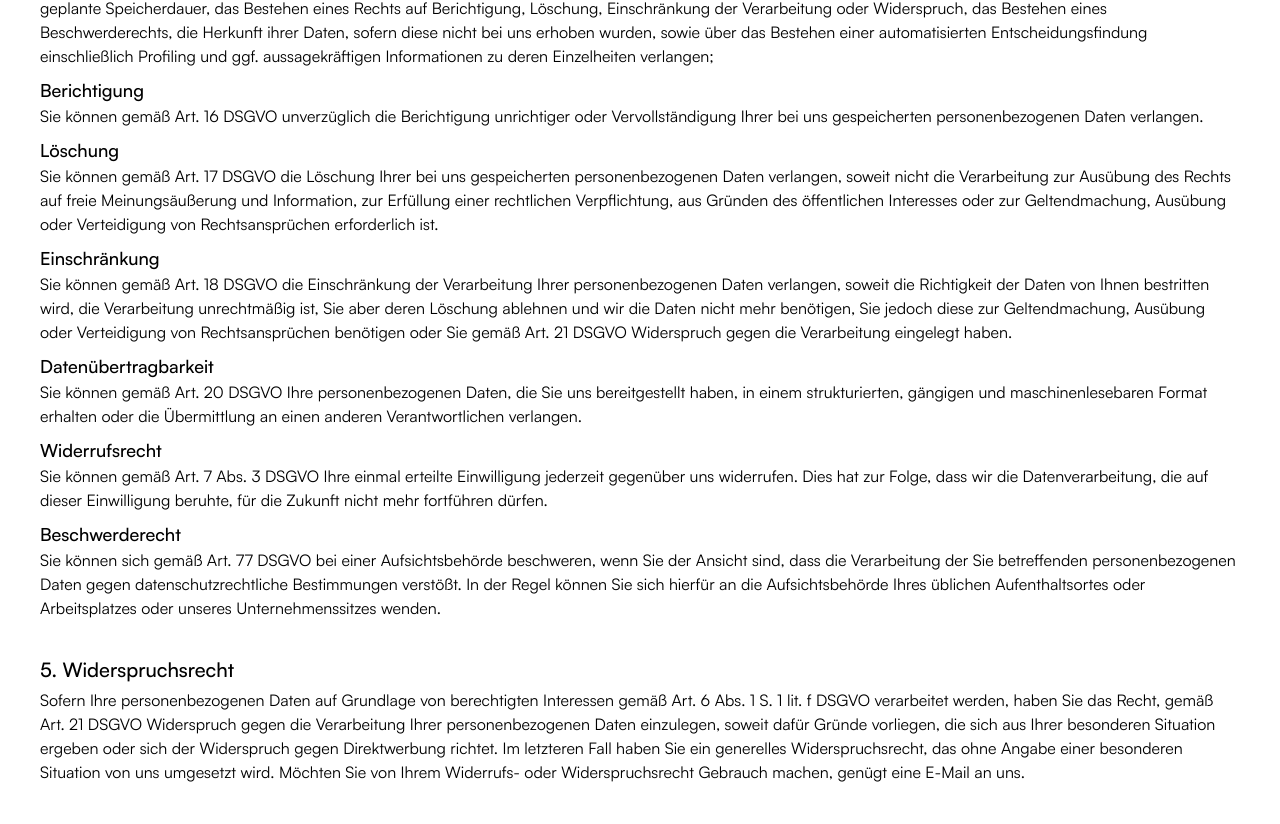
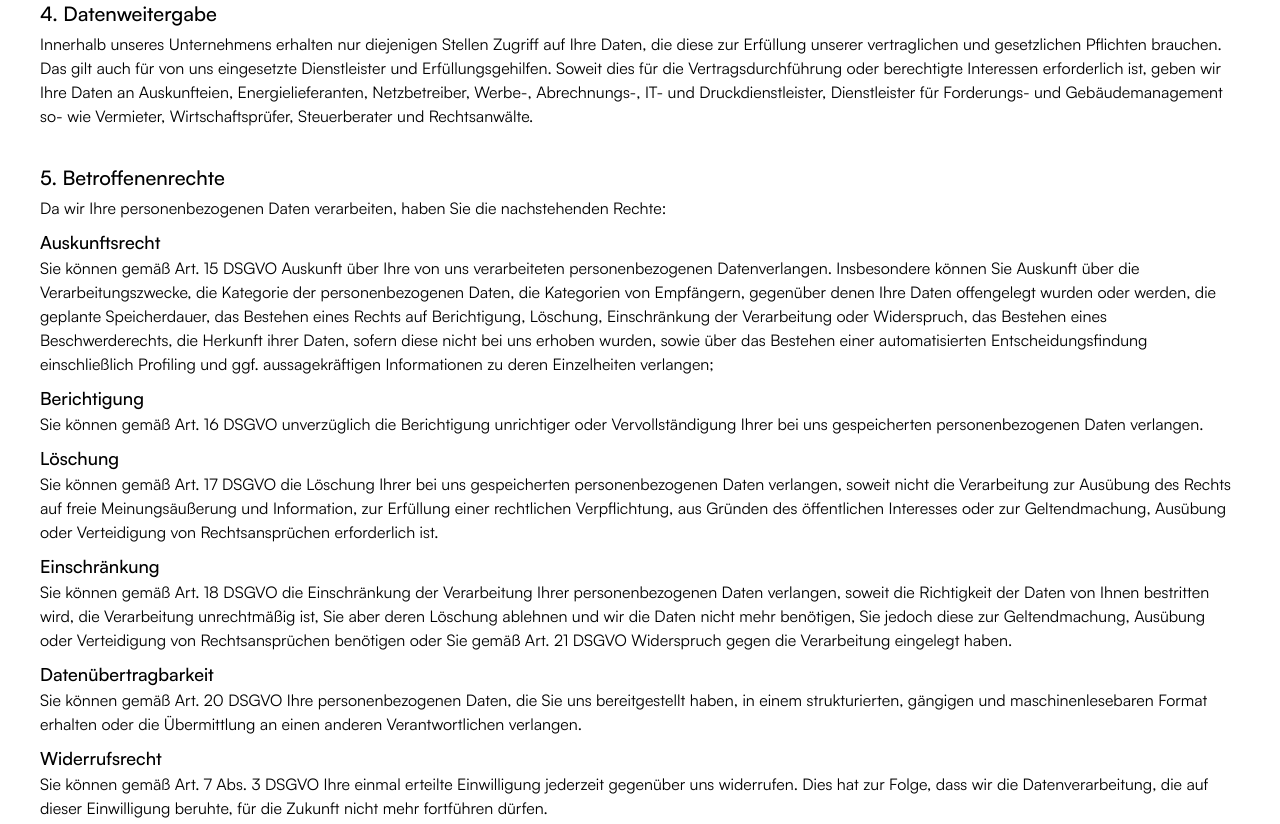
Before and after one commit to oskarlatussek/Lumix-website-new, a Next.js app: page /datenschutz in a window 1280 px wide. Shown: the part 3708-4532 px from the top of the page. Built offline with nearby package versions, Linux system fonts and the light colour scheme.

Commit message:
update datenschutz6

```diff
--- a/pages/_app.tsx
+++ b/pages/_app.tsx
@@ -13,7 +13,6 @@ function MyApp({ Component, pageProps }: AppProps) {
       <Head>
         <title>Lumix Solar | Solaranlagen & Batteriespeicher</title>
         <meta name="description" content="Solaranlagen und Batteriespeicher in Mannheim, der Pfalz und der Rhein-Neckar Region. Individuelle Beratung, Planung und professionelle Montage." />
-        <meta name="robots" content="noodp,noydir" />
       </Head>
       <Toolbar dark />
       <main className=''>
--- a/pages/datenschutz.tsx
+++ b/pages/datenschutz.tsx
@@ -40,17 +40,19 @@ const DatenschutzPage: NextPage = () => {
                     Einwilligung ist jede von der betroffenen Person freiwillig für den bestimmten Fall in informierter Weise und unmissverständlich abgegebene Willensbekundung in Form einer Erklärung oder einer
                     sonstigen eindeutigen bestätigenden Handlung, mit der die betroffene Person zu verstehen gibt, dass sie mit der Verarbeitung der sie betreffenden personenbezogenen Daten einverstanden ist.
                     <br /><br /><h5 className="text-xl font-medium mb-1 mt-3">2. Verantwortlicher und Datenschutzbeauftragter</h5>
-                    Verantwortlicher für die Verarbeitung personenbezogener Daten gemäß Art. 4 Nr. 7 DSGVO ist: Lumix Solar GbR, Strahlenburgstraße 27, 68219 Mannheim, Deutschland, info@lumix.solar
+                    Verantwortlicher für die Verarbeitung personenbezogener Daten gemäß Art. 4 Nr. 7 DSGVO ist: Lumix Solar GmbH, Strahlenburgstraße 27, 68219 Mannheim, Deutschland, info@lumix.solar
                     Ist nachfolgend von "wir", "uns" oder "Lumix" die Rede, ist dieses Unternehmen gemeint. Datenschutzrechtliche Fragen können postalisch oder per E-Mail gestellt werden. Verwenden Sie bitte folgende E-Mail-Adresse: info@lumix.solar
                     <br /><br /><h5 className="text-xl font-medium mb-1 mt-3">3. Verarbeitung personenbezogener Daten sowie Art und Zweck von deren Verwendung</h5>
                     Wir verarbeiten personenbezogene Daten ausschließlich im rechtmäßigen Rahmen der einschlägigen Rechtsnormen und ggfs. Ihrer Einwilligung. Personenbezogene Daten sind all jene Informationen, die sich auf eine natürliche Person beziehen oder zumindest beziehbar sind und so Rückschlüsse auf deren Persönlichkeit erlauben.
                     Verarbeitung ist jeder mit oder ohne Hilfe automatisierter Verfahren ausgeführte Vorgang oder jede solche Vorgangsreihe im Zusammenhang mit personenbezogenen Daten wie das Erheben, das Erfassen, die Organisation, das Ordnen, die Speicherung, die Anpassung oder Veränderung, das Auslesen, das Abfragen, die Verwendung, die Offenlegung durch Übermittlung, Verbreitung oder eine andere Form der Bereitstellung, den Abgleich oder die Verknüpfung, die Einschränkung, das Löschen oder die Vernichtung.
                     Unsere Webseite ist nicht für Personen unter 16 Jahren vorgesehen, und wir beabsichtigen nicht, personenbezogene Daten von Besuchern der Webseite, die unter 16 Jahre alt sind, zu erfassen. Wir haben jedoch keine Möglichkeit, das Alter der Besucher zu verifizieren. Daher empfehlen wir Eltern, die Online-Aktivitäten ihrer Kinder zu überwachen, um zu verhindern, dass deren personenbezogene Daten ohne elterliche Einwilligung erfasst werden. Wenn Sie vermuten, dass wir personenbezogene Daten eines Minderjährigen ohne Einwilligung erfasst haben, kontaktieren Sie uns bitte per E-Mail unter info@lumix.solar. Wir werden daraufhin die Löschung dieser Daten veranlassen.
                     <h6 className="text-lg font-medium mt-2">3.1 Kundendienst</h6>
-                    Wenn Sie sich mit unserem Kundendienst in Verbindung setzen, verwenden wir die von Ihnen übermittelten personenbezogenen Daten, um Ihre Frage zu beantworten oder Ihre Beanstandung zu bearbeiten. Die Rechtsgrundlage für diese Verarbeitung von personenbezogenen Daten besteht darin, dass sie für die Erfüllung eines Vertrags, wie in der DSGVO definiert, erforderlich ist. Wir verarbeiten die folgenden personenbezogenen Daten für Kundendienstzwecke:
-                    <br />• Name
-                    <br />• Kontaktdaten
-                    <br />• Kommentare (sofern zutreffend)
+                    Wenn Sie sich mit unserem Kundendienst in Verbindung setzen, verwenden wir die von Ihnen übermittelten personenbezogenen Daten, um Ihre Frage zu beantworten oder Ihre Beanstandung zu bearbeiten. Die Rechtsgrundlage für diese Verarbeitung von personenbezogenen Daten besteht darin, dass sie für die Erfüllung eines Vertrags, wie in der DSGVO definiert, erforderlich ist. Die von uns verarbeiteten personenbezogenen Daten können umfassen:
+                    <br />• Kontaktdaten (z. B. Name, Adressdaten, Kundennummer)
+                    <br />• Auftragsdaten (z. B. Vertragskonto, SEPA-Lastschriftmandat, Lieferbeginn, -ende, Angaben zur bisherigen Strom- oder Erdgaslieferung und zur Zahlweise sowie die Daten Ihres Anschlusses (z. B. Zählernummer))
+                    <br />• Daten, die wir von Energieversorgern, Ihrem zuständigen Netzbetreiber oder über den Fernzugriff auf Ihre Anlage erhalten (z. B. Energieverbrauch, Messwerte, die Identifikations-nummer der Marktlokation)
+                    <br />• Informationen zu Beratungsgesprächen, objekt- und anlagenspezifische Energieverbrauchsdaten, energierelevante Angaben zum Nutzungs- und Verbrauchsverhalten sowie zu vorhandener Haus- und Haushaltstechnik, Angaben zum Beratungsergebnis (z. B. Empfehlung zum effektiven Energieeinsatz, Effizienzmaßnahmen)
+                    <br />• Angaben zur bisher eingesetzten Energietechnik, Daten zum Objekt (z. B. Gebäude, Ausstattung, Lage), Angaben zur bereitgestellten Energietechnik, objekt- und anlagenspezifische Energieverbrauchsdaten
                     <h6 className="text-lg font-medium mt-2">3.2 Umfragen zur Kundenzufriedenheit</h6>
                     Um sicherzustellen, dass unsere Dienste auf Ihre Präferenzen abgestimmt sind, können personenbezogene Daten, die Sie an unsere Kundendienstabteilung übermitteln, für Aktivitäten wie beispielsweise Umfragen zur Kundenzufriedenheit verwendet werden. Die Rechtsgrundlage für diese Verarbeitungsaktivität besteht darin, dass sie erforderlich ist, um ein legitimes Interesse von Lumix (Kundenzufriedenheit), wie in der DSGVO definiert, zu verfolgen. Dies betrifft dieselben personenbezogenen Daten, wie unter Nr. 2 aufgelistet.
                     <h6 className="text-lg font-medium mt-2">3.3 Marketingmitteilungen</h6>
@@ -76,7 +78,9 @@ const DatenschutzPage: NextPage = () => {
                     <br />• für den Fall, dass für die Weitergabe nach Art. 6 Abs. 1 S. 1 lit. c DSGVO eine gesetzliche Verpflichtung besteht, sowie dies gesetzlich zulässig und nach Art. 6 Abs. 1 S. 1 lit. b DSGVO für die Abwicklung von Vertragsverhältnissen mit Ihnen erforderlich ist.
                     <br />Weitergabe an Restaurants
                     <br />Lumix gibt Ihre personenbezogenen Daten (Name, Kontaktdaten, Bestellung) an das von Ihnen ausgewählte Restaurant weiter, damit das Restaurant Ihre Bestellung liefern kann. Da Sie ein direkter Kunde des Restaurants sind, hat das Restaurant eine eigene Verantwortung und eigene Pflichten im Hinblick auf die Verarbeitung Ihrer personenbezogenen Daten. Sofern Sie Fragen zum Umgang mit Ihren personenbezogenen Daten seitens des Restaurants haben, sollten Sie sich direkt mit dem Restaurant in Verbindung setzen.
-                    <br /><br /><h5 className="text-xl font-medium mb-1 mt-3">4. Betroffenenrechte</h5>
+                    <br /><br /><h5 className="text-xl font-medium mb-1 mt-3">4. Datenweitergabe</h5>
+                    Innerhalb unseres Unternehmens erhalten nur diejenigen Stellen Zugriff auf Ihre Daten, die diese zur Erfüllung unserer vertraglichen und gesetzlichen Pflichten brauchen. Das gilt auch für von uns eingesetzte Dienstleister und Erfüllungsgehilfen. Soweit dies für die Vertragsdurchführung oder berechtigte Interessen erforderlich ist, geben wir Ihre Daten an Auskunfteien, Energielieferanten, Netzbetreiber, Werbe-, Abrechnungs-, IT- und Druckdienstleister, Dienstleister für Forderungs- und Gebäudemanagement so- wie Vermieter, Wirtschaftsprüfer, Steuerberater und Rechtsanwälte.
+                    <br /><br /><h5 className="text-xl font-medium mb-1 mt-3">5. Betroffenenrechte</h5>
                     Da wir Ihre personenbezogenen Daten verarbeiten, haben Sie die nachstehenden Rechte:
                     <h6 className="text-lg font-medium mt-2">Auskunftsrecht</h6>
                     Sie können gemäß Art. 15 DSGVO Auskunft über Ihre von uns verarbeiteten personenbezogenen Datenverlangen. Insbesondere können Sie Auskunft über die Verarbeitungszwecke, die Kategorie der personenbezogenen Daten, die Kategorien von Empfängern, gegenüber denen Ihre Daten offengelegt wurden oder werden, die geplante Speicherdauer, das Bestehen eines Rechts auf Berichtigung, Löschung, Einschränkung der Verarbeitung oder Widerspruch, das Bestehen eines Beschwerderechts, die Herkunft ihrer Daten, sofern diese nicht bei uns erhoben wurden, sowie über das Bestehen einer automatisierten Entscheidungsfindung einschließlich Profiling und ggf. aussagekräftigen Informationen zu deren Einzelheiten verlangen;
@@ -92,17 +96,17 @@ const DatenschutzPage: NextPage = () => {
                     Sie können gemäß Art. 7 Abs. 3 DSGVO Ihre einmal erteilte Einwilligung jederzeit gegenüber uns widerrufen. Dies hat zur Folge, dass wir die Datenverarbeitung, die auf dieser Einwilligung beruhte, für die Zukunft nicht mehr fortführen dürfen.
                     <h6 className="text-lg font-medium mt-2">Beschwerderecht</h6>
                     Sie können sich gemäß Art. 77 DSGVO bei einer Aufsichtsbehörde beschweren, wenn Sie der Ansicht sind, dass die Verarbeitung der Sie betreffenden personenbezogenen Daten gegen datenschutzrechtliche Bestimmungen verstößt. In der Regel können Sie sich hierfür an die Aufsichtsbehörde Ihres üblichen Aufenthaltsortes oder Arbeitsplatzes oder unseres Unternehmenssitzes wenden.
-                    <br /><br /><h5 className="text-xl font-medium mb-1 mt-3">5. Widerspruchsrecht</h5>
+                    <br /><br /><h5 className="text-xl font-medium mb-1 mt-3">6. Widerspruchsrecht</h5>
                     Sofern Ihre personenbezogenen Daten auf Grundlage von berechtigten Interessen gemäß Art. 6 Abs. 1 S. 1 lit. f DSGVO verarbeitet werden, haben Sie das Recht, gemäß Art. 21 DSGVO Widerspruch gegen die Verarbeitung Ihrer personenbezogenen Daten einzulegen, soweit dafür Gründe vorliegen, die sich aus Ihrer besonderen Situation ergeben oder sich der Widerspruch gegen Direktwerbung richtet. Im letzteren Fall haben Sie ein generelles Widerspruchsrecht, das ohne Angabe einer besonderen Situation von uns umgesetzt wird. Möchten Sie von Ihrem Widerrufs- oder Widerspruchsrecht Gebrauch machen, genügt eine E-Mail an uns.
-                    <br /><br /><h5 className="text-xl font-medium mb-1 mt-3">6. Dauer, für die die personenbezogenen Daten gespeichert werden</h5>
+                    <br /><br /><h5 className="text-xl font-medium mb-1 mt-3">7. Dauer, für die die personenbezogenen Daten gespeichert werden</h5>
                     Das Kriterium für die Dauer der Speicherung von personenbezogenen Daten ist die jeweilige gesetzliche Aufbewahrungsfrist. Nach Ablauf der Frist werden die entsprechenden Daten gelöscht, sofern sie nicht mehr zur Vertragserfüllung oder Vertragsanbahnung erforderlich sind.
-                    <br /><br /><h5 className="text-xl font-medium mb-1 mt-3">7. Bestehen einer automatisierten Entscheidungsfindung</h5>
+                    <br /><br /><h5 className="text-xl font-medium mb-1 mt-3">8. Bestehen einer automatisierten Entscheidungsfindung</h5>
                     Als verantwortungsbewusstes Unternehmen verzichten wir auf eine automatische Entscheidungsfindung oder ein Profiling.
-                    <br /><br /><h5 className="text-xl font-medium mb-1 mt-3">8. Datensicherheit</h5>
+                    <br /><br /><h5 className="text-xl font-medium mb-1 mt-3">9. Datensicherheit</h5>
                     Wir bedienen uns im Übrigen geeigneter technischer und organisatorischer Sicherheitsmaßnahmen, um Ihre Daten gegen zufällige oder vorsätzliche Manipulationen, teilweisen oder vollständigen Verlust, Zerstörung oder gegen den unbefugten Zugriff Dritter zu schützen. Unsere Sicherheitsmaßnahmen werden entsprechend der technologischen Entwicklung fortlaufend verbessert.
-                    <br /><br /><h5 className="text-xl font-medium mb-1 mt-3">9. Webseiten Dritter</h5>
+                    <br /><br /><h5 className="text-xl font-medium mb-1 mt-3">10. Webseiten Dritter</h5>
                     Unsere Internetseite kann Links zu den Webseiten Dritter enthalten. Denken Sie beim Zugriff auf solche Webseiten Dritter daran, dass für jede dieser Webseiten eine eigene Datenschutzerklärung gilt. Wenngleich Lumix bei der Auswahl von Webseiten für solche Links äußerste Vorsicht walten lässt, können wir keine Verantwortung für den Umgang mit Ihren personenbezogenen Daten seitens der Betreiber dieser Webseiten übernehmen.
-                    <br /><br /><h5 className="text-xl font-medium mb-1 mt-3">10. Änderung dieser Datenschutzerklärung</h5>
+                    <br /><br /><h5 className="text-xl font-medium mb-1 mt-3">11. Änderung dieser Datenschutzerklärung</h5>
                     Diese Datenschutzerklärung ist aktuell gültig. Durch die Weiterentwicklung unserer Internetseite und Angebote darüber oder aufgrund geänderter gesetzlicher beziehungsweise behördlicher Vorgaben kann es notwendig werden, diese Datenschutzerklärung zu ändern. Die jeweils aktuelle Datenschutzerklärung kann jederzeit auf unserer Internetseite von Ihnen abgerufen und ausgedruckt werden.
                 </p>
             </div>
```
